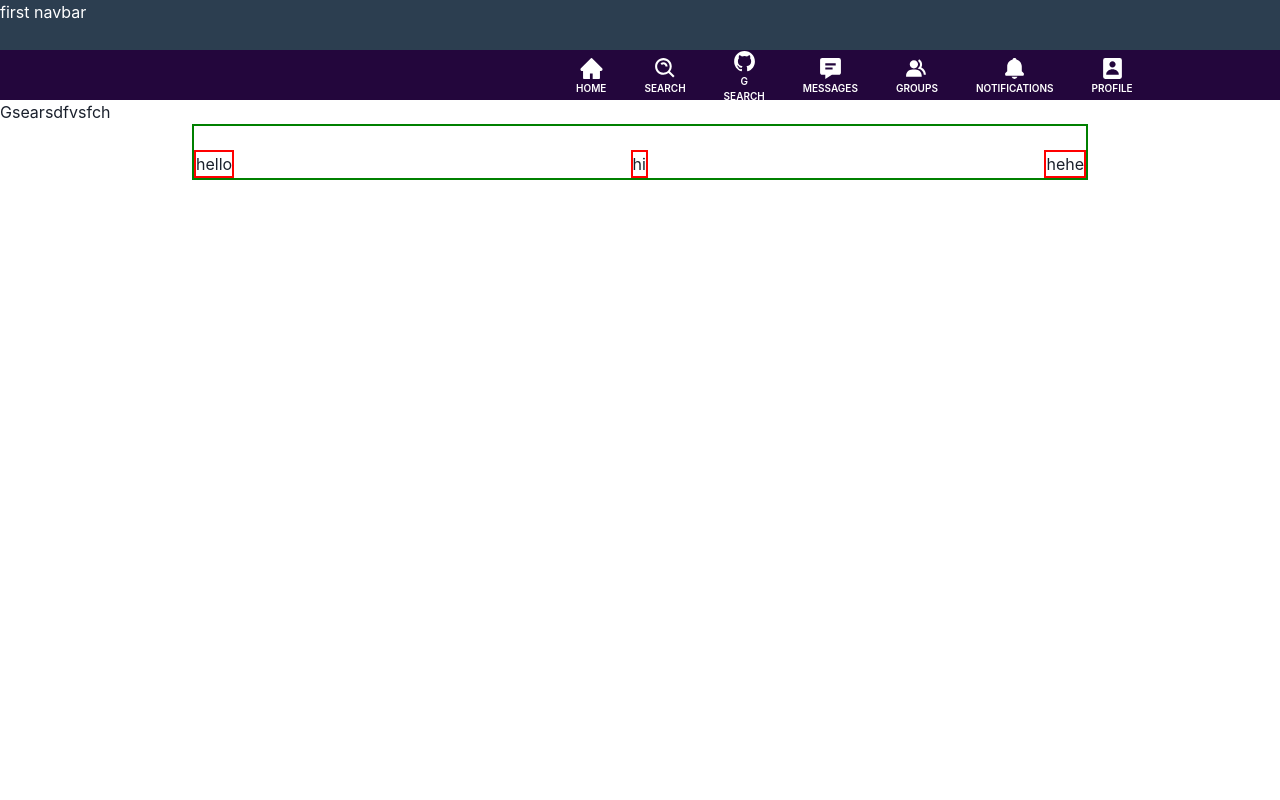
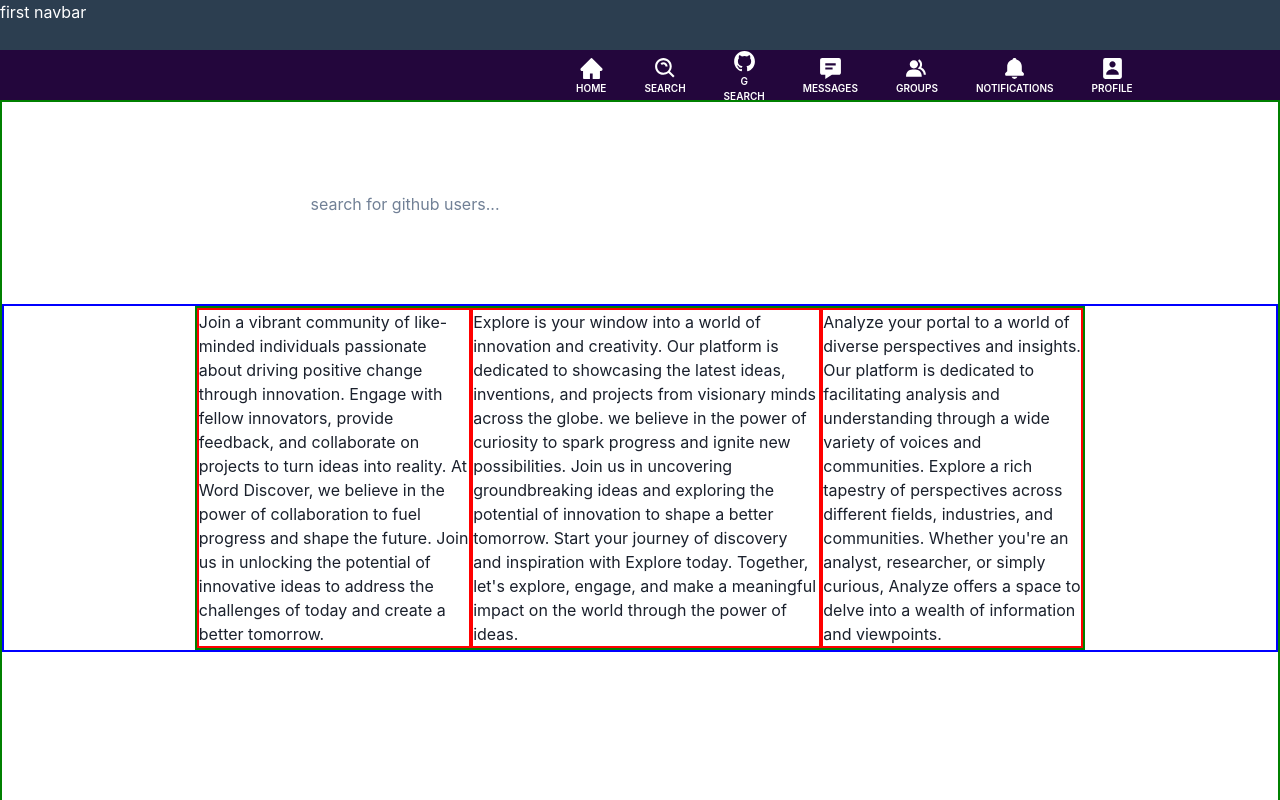
Before and after one commit to dilasathapa/sochub, a React (Vite) app in the folder FRONTEND/socials/: page /githubsearch/users in a window 1280 px wide. Shown: the top 800 px of the page. Built offline with nearby package versions, Linux system fonts and the light colour scheme.

Commit message:
added few comps

```diff
--- a/FRONTEND/socials/src/Components/Pages/GSearch.jsx
+++ b/FRONTEND/socials/src/Components/Pages/GSearch.jsx
@@ -1,14 +1,54 @@
-import React from "react";
+import React, { useState } from "react";
 import Navbar from "../../Routes/Navbar";
 import NosearchPage from "./NosearchPage";
+import styles from "../../Styles/GSearch.module.css"
+import SearchedUserProfile from "./SearchedUserProfile";
 
 
-const GSearch =()=>{
+const GSearch = () => {
+    const [inputValue, setInputValue] = useState("")
+    console.log(inputValue);
+
+    const handleInputChange = (e) => {
+        setInputValue(e.target.value);
+    }
     return (
         <>
             <Navbar />
-            <h1>Gsearsdfvsfch</h1>
-            <NosearchPage />
+            <div className={styles.search_parent_container}>
+                <div >
+
+                    <input type="text"
+                        placeholder="search for github users..."
+                        // className={styles`.${search_field}`}
+                        className={`${styles.search_field} ${inputValue ? styles.moved : ''}`}
+
+                        onChange={handleInputChange}
+                    />
+
+                </div>
+                <br />
+                <div className={styles.user_details}>
+
+                    {
+                        inputValue.length > 0 ? (
+                            // <h1>hello</h1>
+                            <div className={styles.users_field}>
+                                <SearchedUserProfile />
+                                <SearchedUserProfile />
+                                <SearchedUserProfile />
+
+                                {/* <p>Lorem ipsum dolor sit amet consectetur adipisicing elit. Possimus atque nisi assumenda libero excepturi est, temporibus minima eaque magnam, a ab laborum labore voluptatibus maiores esse dolorem, fugit rerum impedit.</p> */}
+
+                            </div>
+                        ) : (
+
+                            <NosearchPage />
+                        )
+                    }
+                </div>
+            </div>
+
         </>
     )
 }
--- a/FRONTEND/socials/src/Components/Pages/NosearchPage.jsx
+++ b/FRONTEND/socials/src/Components/Pages/NosearchPage.jsx
@@ -5,14 +5,20 @@ const NosearchPage = () => {
     return (
         <>
             <div className={styles.parent_container}>
+                <div className={styles.advertise_container}>
+                    <div><p>Join a vibrant community of like-minded individuals passionate about driving positive change through innovation. Engage with fellow innovators, provide feedback, and collaborate on projects to turn ideas into reality.
 
-                <div>
-                    <input type="text" />
-                </div>
-                <div className={styles.advertise_container}>
-                    <div>hello</div>
-                    <div>hi</div>
-                    <div>hehe</div>
+                        At Word Discover, we believe in the power of collaboration to fuel progress and shape the future. Join us in unlocking the potential of innovative ideas to address the challenges of today and create a better tomorrow.</p></div>
+                    <div><p>Explore is your window into a world of innovation and creativity. Our platform is dedicated to showcasing the latest ideas, inventions, and projects from visionary minds across the globe.
+                        we believe in the power of curiosity to spark progress and ignite new possibilities. Join us in uncovering groundbreaking ideas and exploring the potential of innovation to shape a better tomorrow.
+
+                        Start your journey of discovery and inspiration with Explore today. Together, let's explore, engage, and make a meaningful impact on the world through the power of ideas.
+                    </p></div>
+                    <div><p>
+                        Analyze your portal to a world of diverse perspectives and insights. Our platform is dedicated to facilitating analysis and understanding through a wide variety of voices and communities.
+
+                        Explore a rich tapestry of perspectives across different fields, industries, and communities. Whether you're an analyst, researcher, or simply curious, Analyze offers a space to delve into a wealth of information and viewpoints.
+                    </p></div>
                 </div>
             </div>
         </>
--- a/FRONTEND/socials/src/Components/Pages/SearchedUserProfile.jsx
+++ b/FRONTEND/socials/src/Components/Pages/SearchedUserProfile.jsx
@@ -1,7 +1,7 @@
 import React from "react";
 import { BsGithub } from "react-icons/bs";
 
-import styles from "../../Styles/SearchedUserProfile.module.css"
+import styles from "../../Styles/SearchedUserprofile.module.css"
 
 const SearchedUserProfile = () => {
     return (
```
Also changed, not shown: 1 other file (tests, documents, lock files or other folders).
